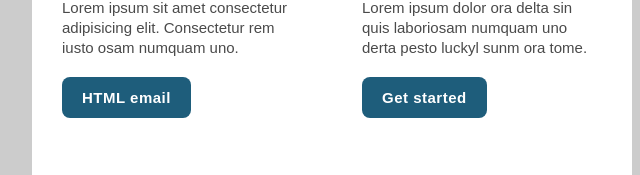
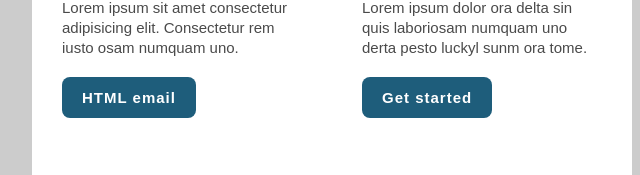
Before and after one commit to IlyaKrapivnoy/HTML_email_template, a plain HTML site: page index.html in a window 1280 px wide. Shown: the part 776-951 px from the top of the page, 308-948 px from the left. Drawn offline with Linux system fonts and the light colour scheme.

Commit message:
small fix

```diff
--- a/index.html
+++ b/index.html
@@ -60,7 +60,7 @@
 			padding: 12px 20px;
 			border-radius: 8px;
 			font-weight: bold;
-			letter-spacing: .5px;
+			letter-spacing: 1px;
 		}
 		.two-columns.last {
 			padding: 0!important;
```
